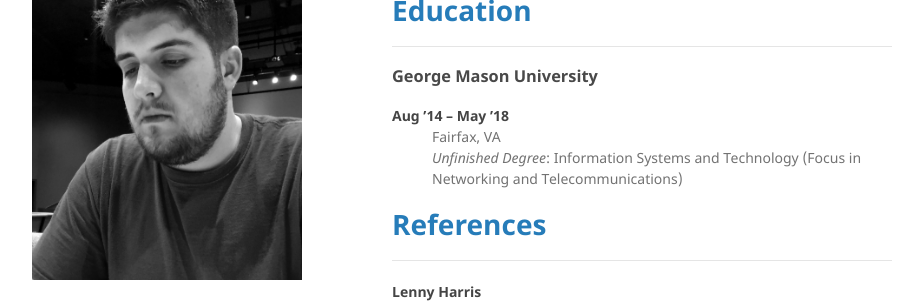
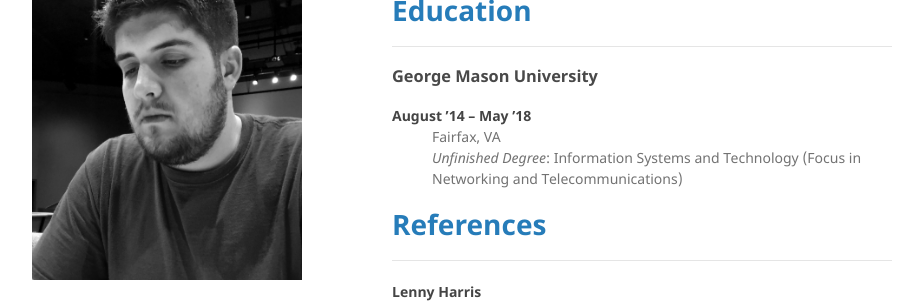
Before and after one commit to tewynkoop/TylerWynkoop, a Jekyll site: the page built from index.md, in a window 1280 px wide and 900 px high, scrolled down 1833 px. Shown: the part 154-457 px from the top of the window, without its empty margins (178-1101 px from the left). Built offline with Jekyll 4.4.1, drawn with Linux system fonts in a browser that asks for light colours; a script that is not in the unit is left out; our own code applies the rules of GitHub Pages for plain Markdown files.

Commit message:
Update index.md

```diff
--- a/index.md
+++ b/index.md
@@ -91,7 +91,7 @@ layout: default
 <h3>George Mason University</h3>
 
 <dl>
-<dt><b>Aug ’14 – May ’18</b></dt>
+<dt><b>August ’14 – May ’18</b></dt>
 <dd>Fairfax, VA</dd>
 <dd><i>Unfinished Degree</i>: Information Systems and Technology (Focus in Networking and Telecommunications)</dd>
 </dl>
```
